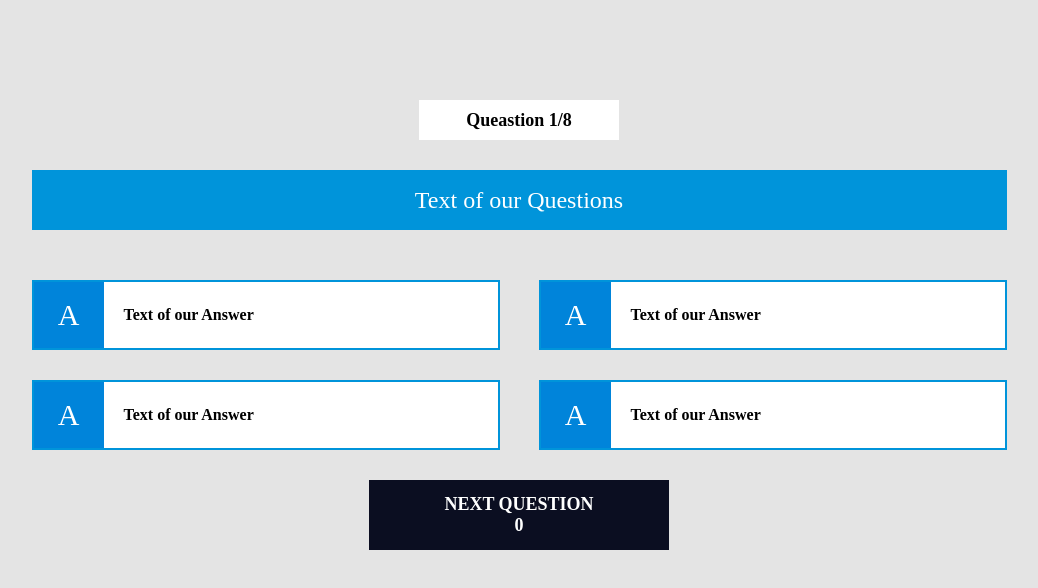
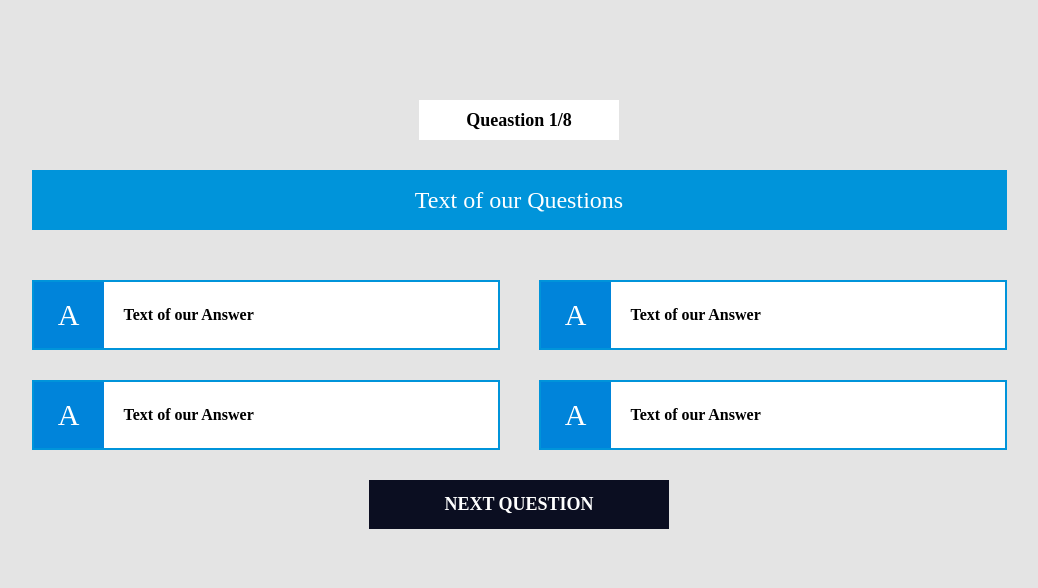
Before and after one commit to Chupacabra44/react-quiz, a React (Create React App) app: page / in a window 1280 px wide. Shown: the top 588 px of the page, without its empty margins (121-1159 px from the left). Built offline with nearby package versions, Linux system fonts and the light colour scheme.

Commit message:
Global state in React

```diff
--- a/src/App.js
+++ b/src/App.js
@@ -1,10 +1,13 @@
-import Quiz from "./components/Quiz";
+import Quiz from "./components/Quiz.jsx";
 import "./index.css";
+import { QuizProvider } from "./contexts/quiz.js";
 
 const App = () => {
   return (
     <div>
-      <Quiz />
+      <QuizProvider>
+        <Quiz />
+      </QuizProvider>
     </div>
   );
 };
--- a/src/components/Quiz.jsx
+++ b/src/components/Quiz.jsx
@@ -1,21 +1,10 @@
-import { useReducer } from "react";
+import { useContext } from "react";
 import Question from "./Question";
-
-const initialState = {
-  currentQuestionIndex: 0,
-  questions: [],
-};
-
-const reducer = (state, action) => {
-  if (action.type === "NEXT_QUESTION") {
-    return { ...state, currentQuestionIndex: state.currentQuestionIndex + 1 };
-  }
-  return state;
-};
+import { QuizContext } from "../contexts/quiz";
 
 const Quiz = () => {
-  const [state, dispatch] = useReducer(reducer, initialState);
-  console.log("render", state);
+  const [quizState, dispatch] = useContext(QuizContext);
+  console.log("quizState", quizState);
 
   return (
     <div className="quiz">
@@ -26,7 +15,7 @@ const Quiz = () => {
           onClick={() => dispatch({ type: "NEXT_QUESTION" })}
           className="next-button"
         >
-          Next Question {state.currentQuestionIndex}
+          Next Question
         </div>
       </div>
     </div>
--- /dev/null
+++ b/src/contexts/quiz.js
@@ -0,0 +1,23 @@
+import { createContext, useReducer } from "react";
+
+const initialState = {
+  currentQuestionIndex: 0,
+  questions: [],
+};
+
+const reducer = (state, action) => {
+  if (action.type === "NEXT_QUESTION") {
+    return { ...state, currentQuestionIndex: state.currentQuestionIndex + 1 };
+  }
+  return state;
+};
+
+export const QuizContext = createContext();
+
+export const QuizProvider = ({ children }) => {
+  const value = useReducer(reducer, initialState);
+
+  console.log("value", value);
+
+  return <QuizContext.Provider value={value}>{children}</QuizContext.Provider>;
+};
```
